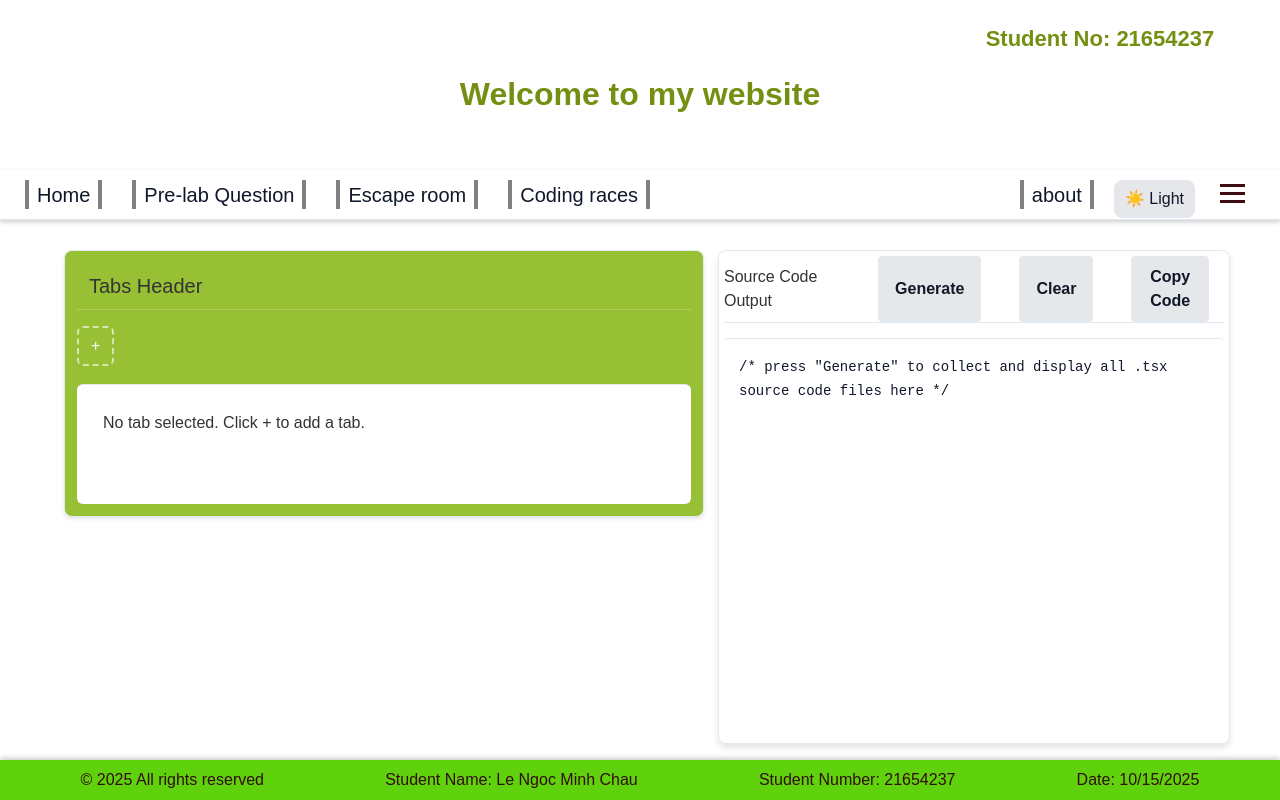
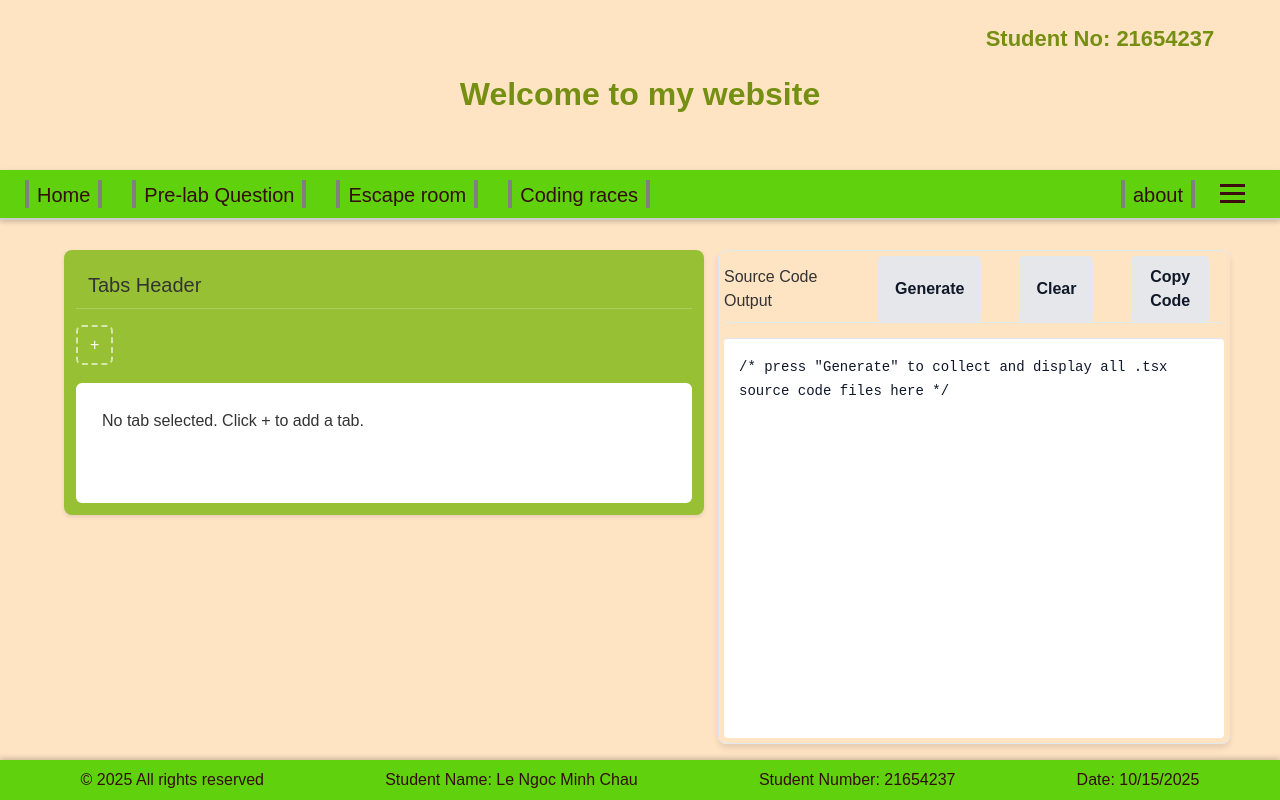
Before and after one commit to Chau05-git/CSE3CWA---Assignment-2, a Next.js app: page / in a window 1280 px wide. Built offline with nearby package versions, Linux system fonts and the light colour scheme.

Commit message:
upload new escape room and fix some bug

```diff
--- a/app/Components/Navbar.tsx
+++ b/app/Components/Navbar.tsx
@@ -46,24 +46,13 @@ const Navbar = () => {
       <ul className="nav_list">
         <li className="nav_item"><Link href="/">Home</Link></li>
         <li className="nav_item"><Link href="#pre-lab">Pre-lab Question</Link></li>
-        <li className="nav_item"><Link href="#services">Escape room</Link></li>
+        <li className="nav_item"><Link href="/EscapeRoom">Escape room</Link></li>
         <li className="nav_item"><Link href="#contact">Coding races</Link></li>
       </ul>
       <ul className="about_n_hamburger">
         <li className="about"><Link href="#about">about</Link></li>
 
-        {/* New: Theme toggle button */}
-        <li className="theme_toggle">
-          <button
-            type="button"
-            className="theme_toggle_btn"
-            onClick={toggleTheme}
-            aria-label="Toggle dark/light mode"
-            title="Toggle dark/light mode"
-          >
-            {theme === "dark" ? "🌙 Dark" : "☀️ Light"}
-          </button>
-        </li>
+
 
         <li className="hamburger_menu">
           <div className="hamburger_icon" onClick={handleHamburgerClick}>
@@ -78,7 +67,7 @@ const Navbar = () => {
           <ul>
             <li><Link href="/">Home</Link></li>
             <li><Link href="#about">About</Link></li>
-            <li><Link href="#services">Escape room</Link></li>
+            <li><Link href="/EscapeRoom">Escape room</Link></li>
             <li><Link href="#contact">Coding races</Link></li>
           </ul>
         </div>
--- a/app/Components/Navbar_style.css
+++ b/app/Components/Navbar_style.css
@@ -142,69 +142,3 @@
 .hamburger_dropdown a:hover {
   color: #5fd10d;
 }
-
-.navbar {
-  background: var(--card);
-  color: var(--text);
-  border-bottom: 1px solid var(--border);
-}
-
-.nav_list .nav_item a,
-.about_n_hamburger .about a {
-  color: var(--text);
-}
-
-.hamburger_dropdown {
-  background: var(--card);
-  color: var(--text);
-  border: 1px solid var(--border);
-}
-
-
-.theme_toggle_btn {
-  padding: 6px 10px;
-  border-radius: 8px;
-  border: 1px solid var(--border);
-  background: var(--button-bg);
-  color: var(--button-text);
-  cursor: pointer;
-}
-
-.theme_toggle_btn:hover {
-  filter: brightness(1.05);
-}
-
-.header {
-  background: var(--card);
-  color: var(--text);
-  border: 1px solid var(--border);
-}
-
-.tabs-header .tab {
-  background: transparent;
-  color: var(--text);
-  border: 1px solid var(--border);
-}
-
-.tabs-header .tab.active {
-  background: var(--button-bg);
-  color: var(--button-text);
-}
-
-.tab-close,
-.add-tab {
-  background: var(--button-bg);
-  color: var(--button-text);
-  border: 1px solid var(--border);
-}
-
-.tab-content {
-  background: var(--card);
-  border-top: 1px solid var(--border);
-}
-
-.content-editor {
-  background: var(--bg);
-  color: var(--text);
-  border: 1px solid var(--border);
-}
--- /dev/null
+++ b/app/EscapeRoom/esc-room.css
@@ -0,0 +1,6 @@
+
+.escape-room-page {
+  background-color: #a49be6;
+  color: #0c4872;
+
+}
--- /dev/null
+++ b/app/EscapeRoom/page.tsx
@@ -0,0 +1,14 @@
+import Link from "next/link";
+import "./esc-room.css";
+
+const EscapeRoomPage = () => {
+    return (
+        <main className="escape-room-page">
+            <h1>Escape Room</h1>
+            <p>Welcome to the Escape Room challenge!</p>
+            <Link href="/">Go back to Home</Link>
+        </main>
+    );
+}
+
+export default EscapeRoomPage;
--- a/app/homepage.css
+++ b/app/homepage.css
@@ -68,30 +68,8 @@
   --button-text: #111827;
 }
 
-html[data-theme="dark"] {
-  --bg: #0b1220;
-  --text: #e5e7eb;
-  --muted-text: #cbd5e1;
-  --card: #111827;
-  --border: #334155;
-  --link: #60a5fa;
-  --button-bg: #374151;
-  --button-text: #f9fafb;
-}
-
 
 html, body {
   background: var(--bg);
   color: var(--text);
 }
-
-
-a { color: var(--link); }
-
-
-.main_page { background: var(--bg); color: var(--text); }
-.section, .card, .panel { background: var(--card); color: var(--text); border-color: var(--border); }
-
-
-.border { border-color: var(--border); }
-.text-muted { color: var(--muted-text); }
```
